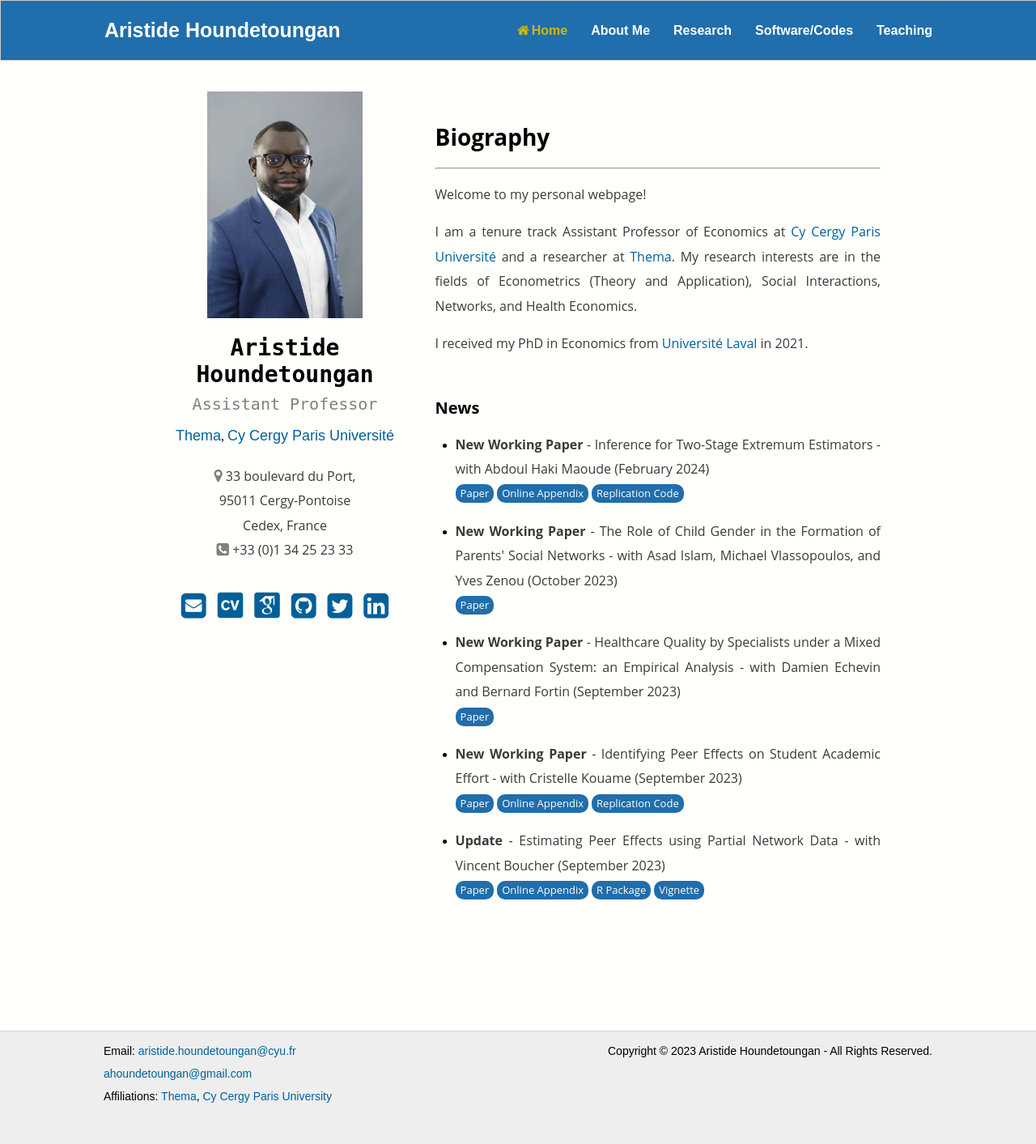
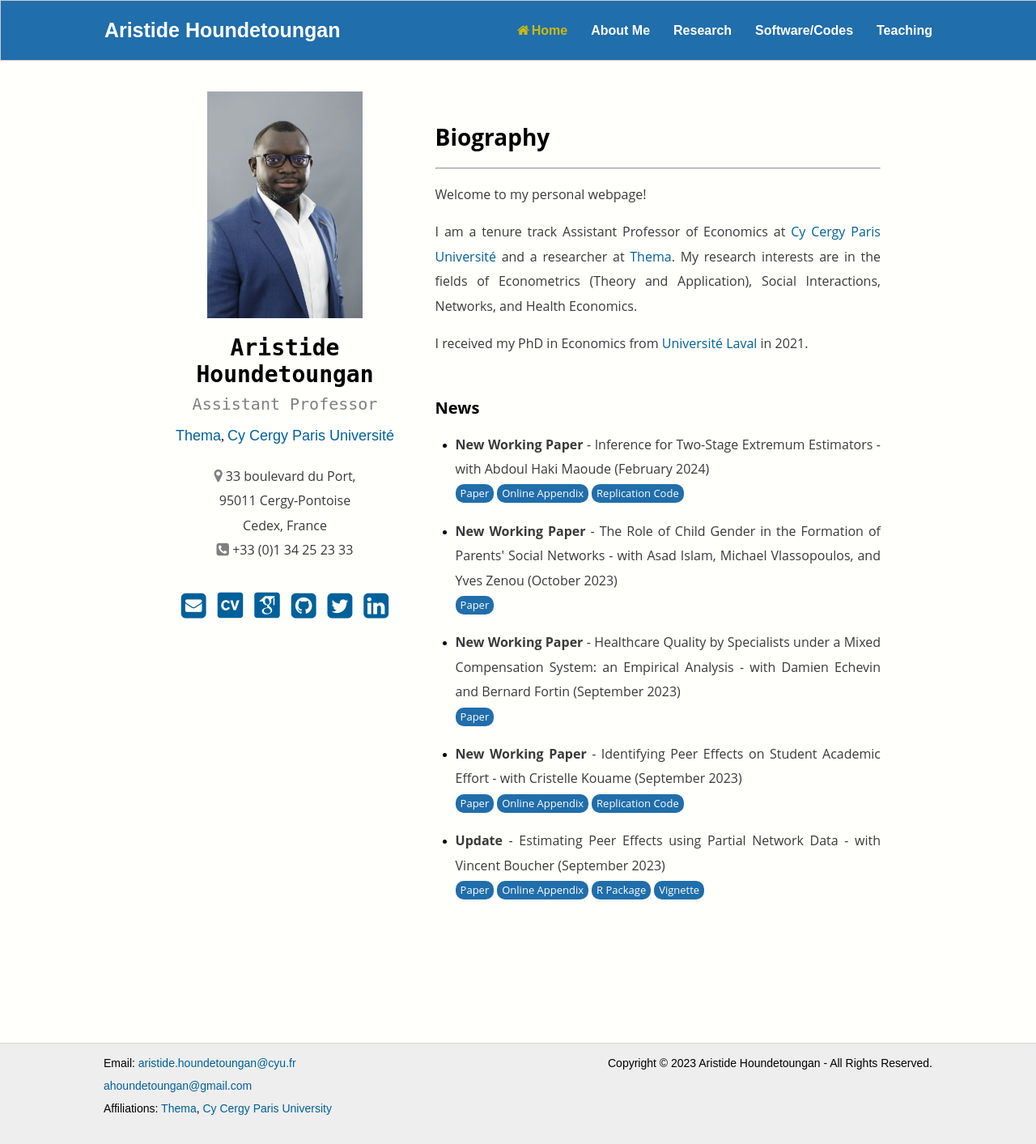
Before and after one commit to ahoundetoungan/ahoundetoungan.github.io, a Jekyll site: the page built from index.html, in a window 1280 px wide. Shown: the whole page at 81% size. Built offline with Jekyll 4.4.1, drawn with Linux system fonts in a browser that asks for light colours; some web fonts are replaced.

```diff
--- a/assets/style.css
+++ b/assets/style.css
@@ -107,7 +107,7 @@
   border-top: 1px solid #d5d5d5;
   overflow-x: hidden;
   overflow-y: hidden;
-  height: 140px;
+  height: 125px;
 }
 
 
```
